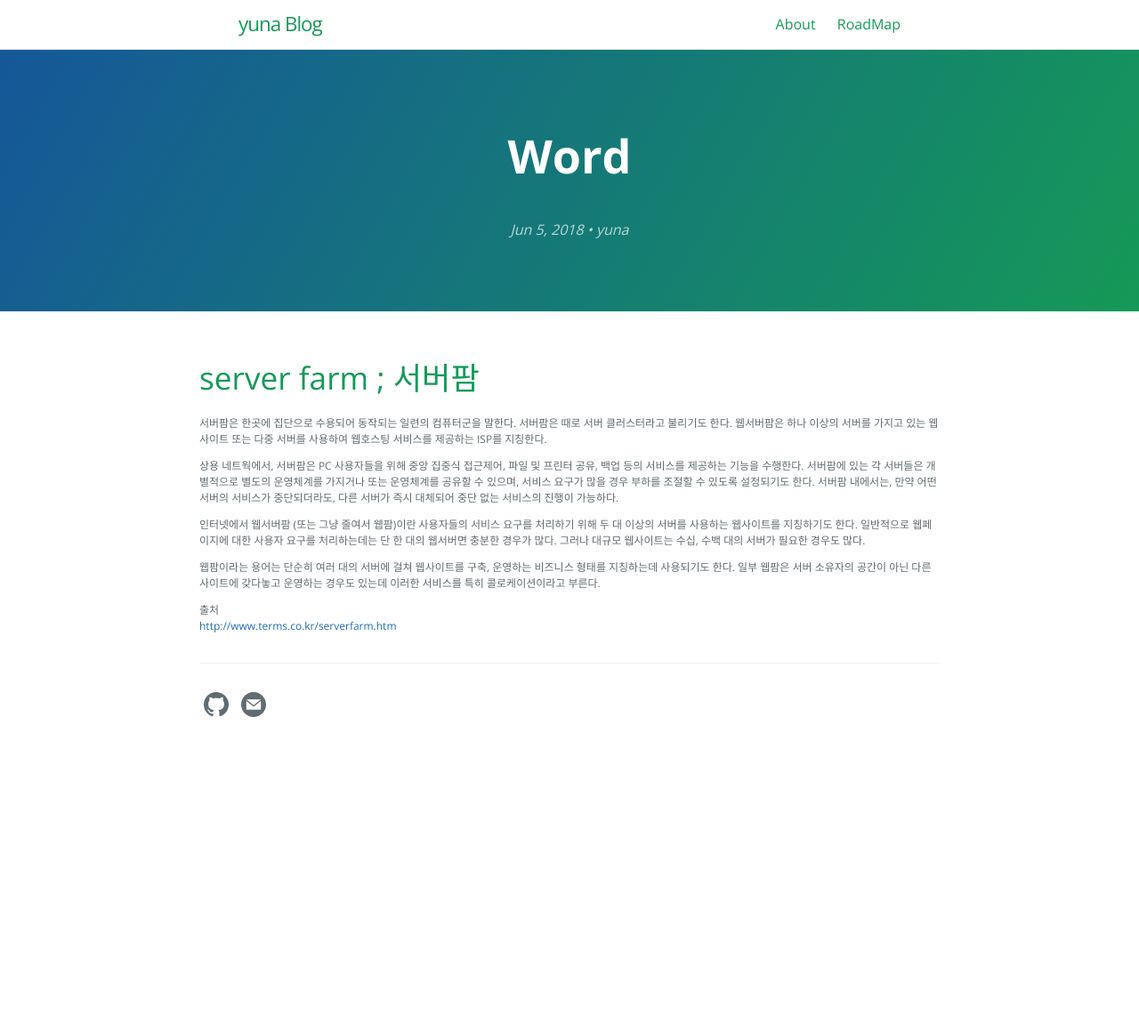
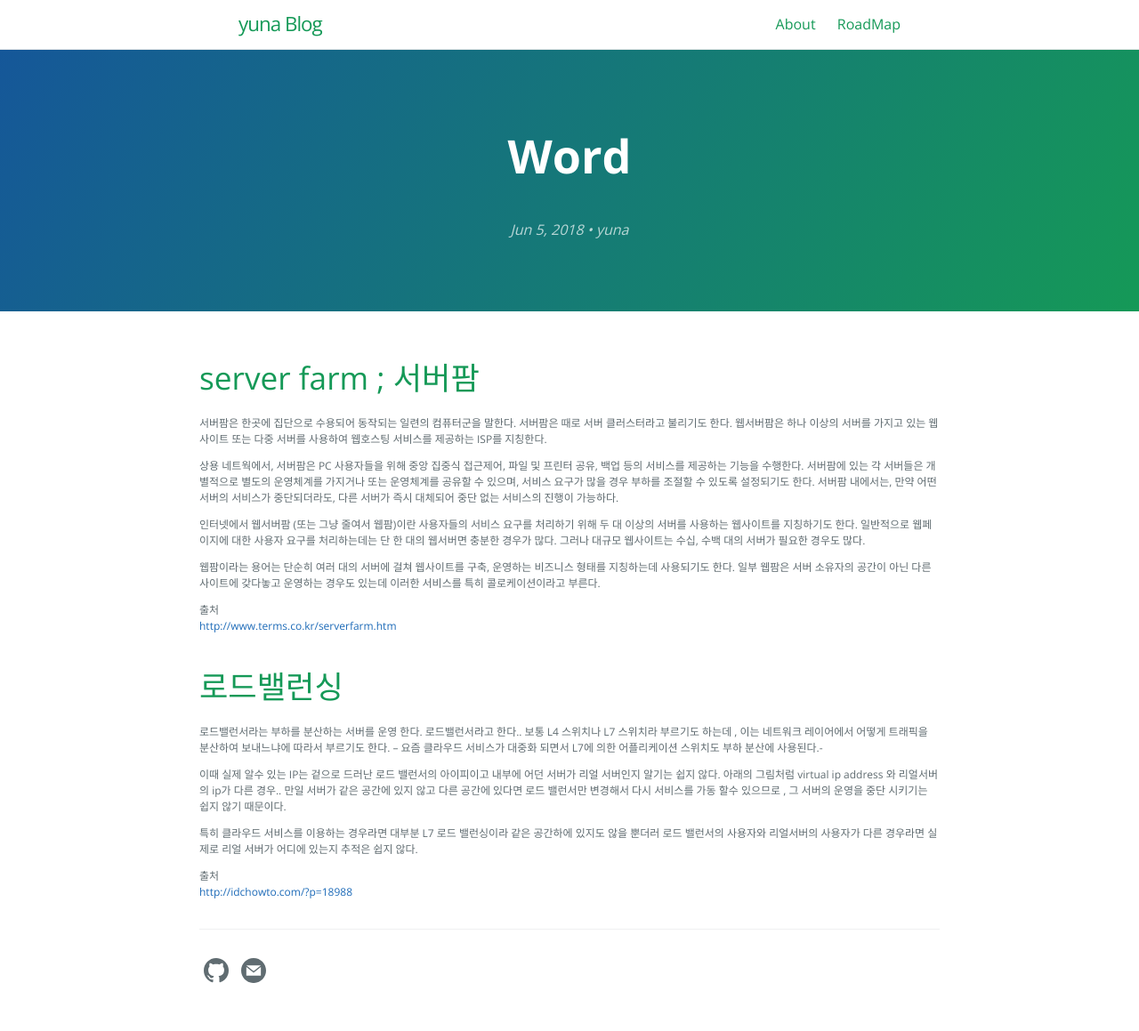
Before and after one commit to zzingyuna/test_site.github.io, a Jekyll site: the page built from _posts/2018-06-05-Word.md, in a window 1280 px wide. Shown: the whole page at 89% size. Built offline with Jekyll 4.4.1, drawn with Linux system fonts in a browser that asks for light colours; before the commit the page ends 900 px from its top, so only the background shows below that.

Commit message:
Update 2018-06-05-Word.md

```diff
--- a/_posts/2018-06-05-Word.md
+++ b/_posts/2018-06-05-Word.md
@@ -16,3 +16,20 @@ layout: post
 
 출처
 [http://www.terms.co.kr/serverfarm.htm](http://www.terms.co.kr/serverfarm.htm)
+
+
+
+# 로드밸런싱
+
+로드밸런서라는 부하를 분산하는 서버를 운영 한다.  로드밸런서라고 한다.. 보통 L4 스위치나  L7 스위치라 부르기도 하는데 ,  이는 네트워크 레이어에서 어떻게 트래픽을  분산하여 보내느냐에 따라서 부르기도 한다.
+– 요즘 클라우드 서비스가 대중화 되면서  L7에 의한 어플리케이션 스위치도 부하 분산에 사용된다.-
+
+이때 실제 알수 있는  IP는 겉으로 드러난 로드 밸런서의 아이피이고 내부에 어던 서버가 리얼 서버인지 알기는 쉽지 않다. 아래의 그림처럼 virtual ip address 와 리얼서버의 ip가 다른 경우.. 만일 서버가 같은 공간에 있지 않고 다른 공간에 있다면  로드 밸런서만 변경해서 다시 서비스를 가동 할수 있으므로 ,  그 서버의 운영을 중단 시키기는 쉽지 않기 때문이다.
+
+특히 클라우드 서비스를 이용하는 경우라면  대부분  L7  로드 밸런싱이라 같은 공간하에 있지도 않을 뿐더러
+로드 밸런서의 사용자와 리얼서버의 사용자가 다른 경우라면 실제로 리얼 서버가 어디에 있는지 추적은 쉽지 않다.
+
+
+
+출처
+[http://idchowto.com/?p=18988](http://idchowto.com/?p=18988)
```
